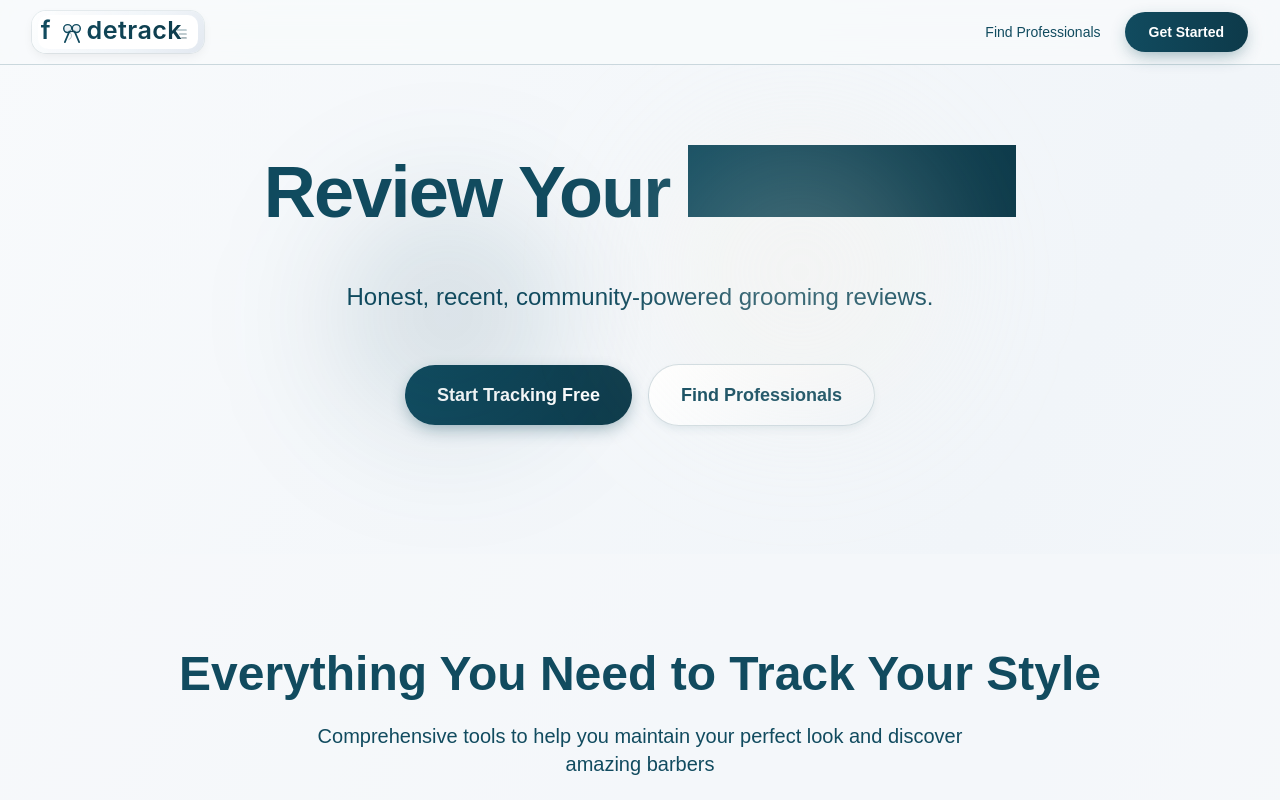
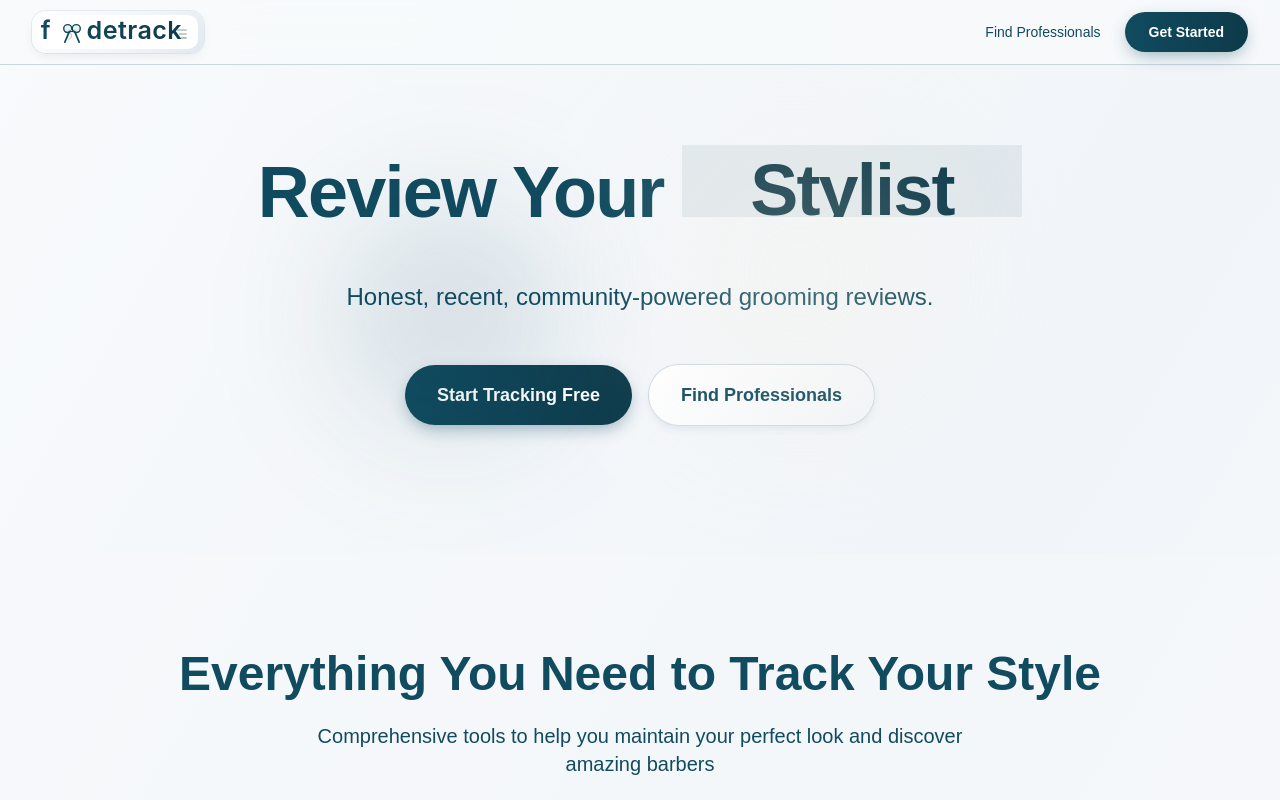
Before and after one commit to utkaxxh/fadetrack, a Next.js app: page / in a window 1280 px wide. Shown: the top 800 px of the page. Built offline with nearby package versions, Linux system fonts and the light colour scheme; no server answers; the database is empty.

Commit message:
fix: improve visibility of rotating headline word (solid color + subtle bg)

```diff
--- a/src/app/page.tsx
+++ b/src/app/page.tsx
@@ -306,12 +306,13 @@ export default function HomePage() {
                 style={{color: '#114B5F'}}
               >
                 Review Your{' '}
-                <span className="relative inline-block h-[1em] overflow-hidden align-baseline w-[8.2ch]">
+                <span className="relative inline-block h-[1em] overflow-hidden align-baseline w-[8.5ch]">
                   <span
                     key={wordIndex}
-                    className="block animate-flip-word bg-clip-text text-transparent"
+                    className="block animate-flip-word px-2 -mx-2 rounded-md"
                     style={{
-                      background: 'linear-gradient(to right, #114B5F, #0d3a4a)'
+                      backgroundColor: 'rgba(17,75,95,0.08)',
+                      color: '#0d3a4a'
                     }}
                   >
                     {flipWords[wordIndex]}
```
